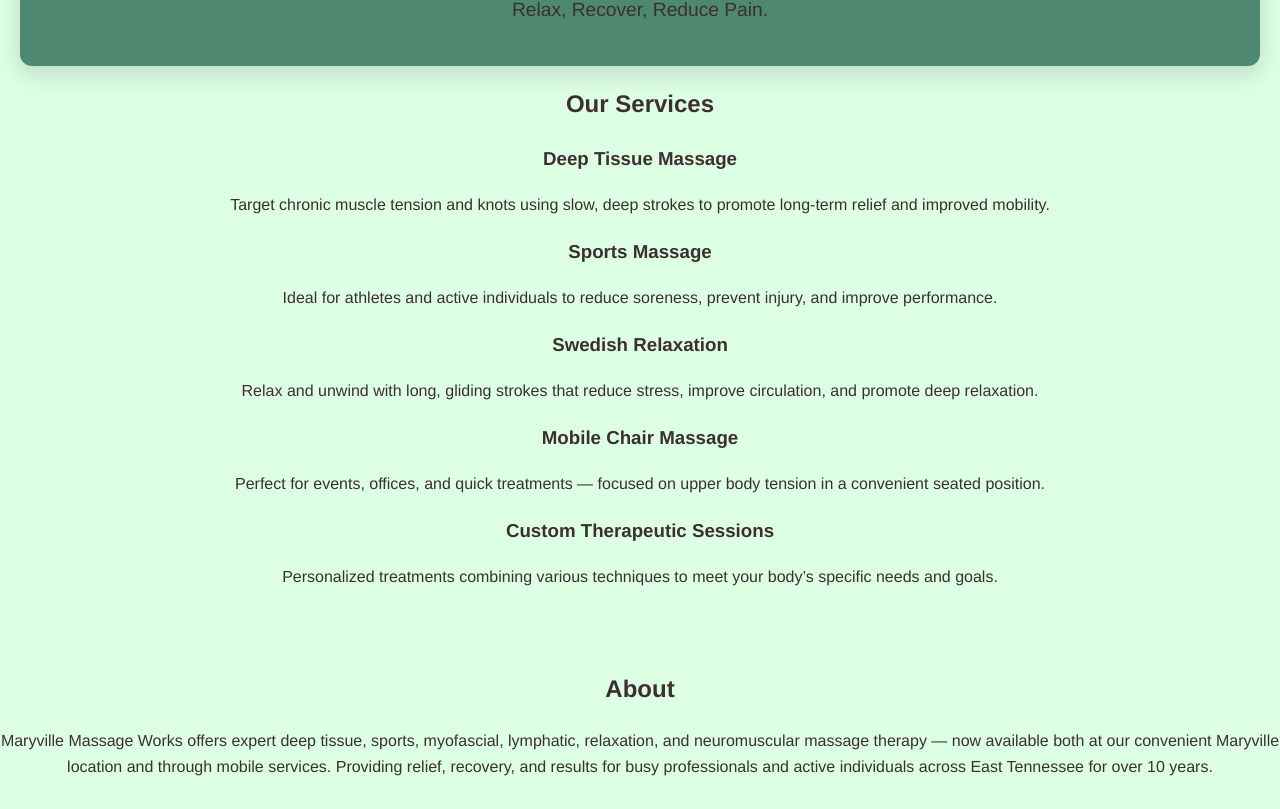
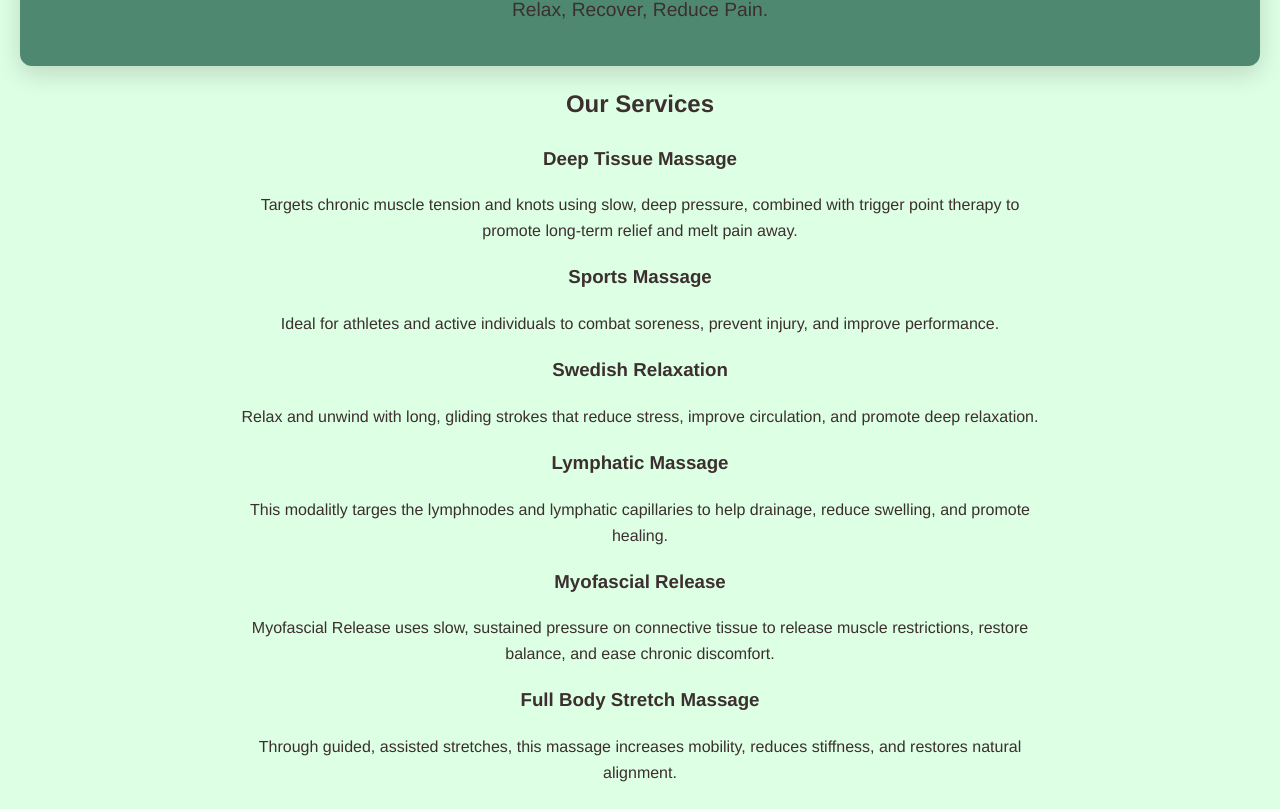
Before and after one commit to DeadVulcan/SaaviksMassageSite, a React (Create React App) app: page / in a window 1280 px wide. Shown: the part 391-1200 px from the top of the page. Built offline with nearby package versions, Linux system fonts and the light colour scheme.

Commit message:
services

```diff
--- a/src/components/Services.js
+++ b/src/components/Services.js
@@ -7,23 +7,27 @@
       <div className="service-list">
         <div className="service-item">
           <h3>Deep Tissue Massage</h3>
-          <p>Target chronic muscle tension and knots using slow, deep strokes to promote long-term relief and improved mobility.</p>
+          <p>Targets chronic muscle tension and knots using slow, deep pressure, combined with trigger point therapy to promote long-term relief and melt pain away.</p>
         </div>
         <div className="service-item">
           <h3>Sports Massage</h3>
-          <p>Ideal for athletes and active individuals to reduce soreness, prevent injury, and improve performance.</p>
+          <p>Ideal for athletes and active individuals to combat soreness, prevent injury, and improve performance.</p>
         </div>
         <div className="service-item">
           <h3>Swedish Relaxation</h3>
           <p>Relax and unwind with long, gliding strokes that reduce stress, improve circulation, and promote deep relaxation.</p>
         </div>
         <div className="service-item">
-          <h3>Mobile Chair Massage</h3>
-          <p>Perfect for events, offices, and quick treatments — focused on upper body tension in a convenient seated position.</p>
+          <h3>Lymphatic Massage</h3>
+          <p>This modalitly targes the lymphnodes and lymphatic capillaries to help drainage, reduce swelling, and promote healing.</p>
         </div>
         <div className="service-item">
-          <h3>Custom Therapeutic Sessions</h3>
-          <p>Personalized treatments combining various techniques to meet your body’s specific needs and goals.</p>
+          <h3>Myofascial Release</h3>
+          <p>Myofascial Release uses slow, sustained pressure on connective tissue to release muscle restrictions, restore balance, and ease chronic discomfort.</p>
+        </div>
+        <div className="service-item">
+          <h3>Full Body Stretch Massage</h3>
+          <p>Through guided, assisted stretches, this massage increases mobility, reduces stiffness, and restores natural alignment.</p>
         </div>
       </div>
     </section>
--- a/src/index.css
+++ b/src/index.css
@@ -138,3 +138,9 @@
   font-weight: 600;
   opacity: 0.9;
 }
+
+.services .service-list {
+  max-width: 800px;   /* adjust: 600px = narrower, 800px = wider */
+  margin: 0 auto;     /* centers the block */
+  line-height: 1.6;   /* optional: improves readability */
+}
```
